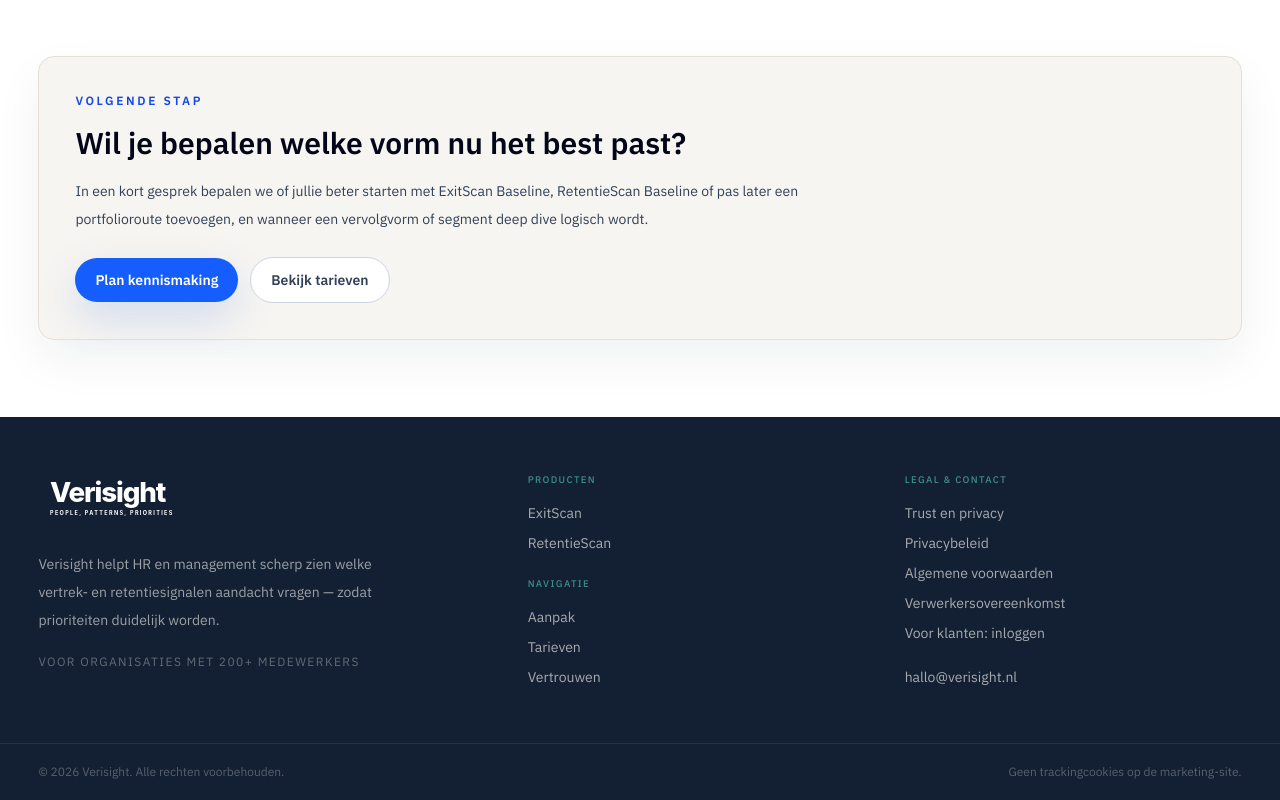
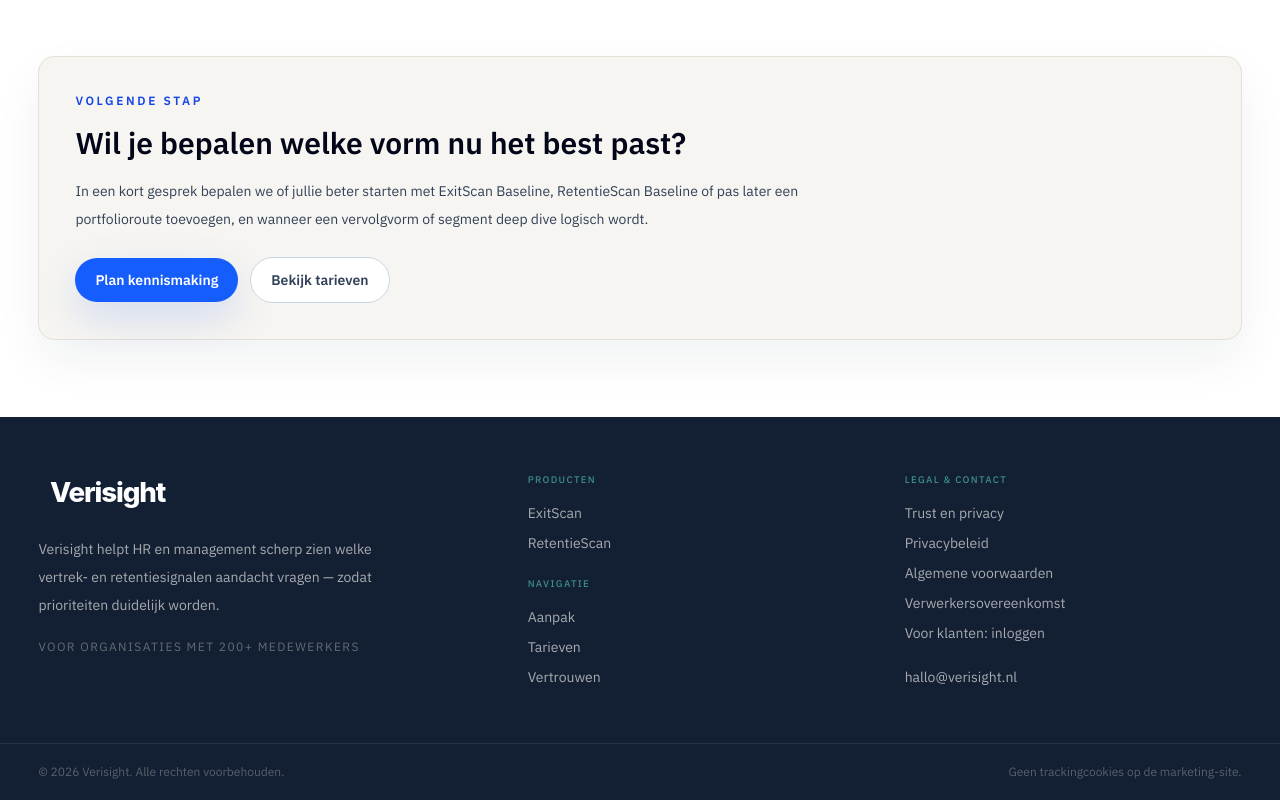
Before and after one commit to larshengel08-lang/VerisightSaaS, a Next.js app in the folder frontend/: page /aanpak in a window 1280 px wide. Shown: the part 5794-6594 px from the top of the page. Built offline with nearby package versions, Linux system fonts and the light colour scheme.

Commit message:
rebrand: footer — use logo-text SVG, align tagline opacity to 0.65

```diff
--- a/frontend/components/marketing/public-footer.tsx
+++ b/frontend/components/marketing/public-footer.tsx
@@ -20,8 +20,8 @@ export function PublicFooter() {
 
         {/* Kolom 1 — merk */}
         <div>
-          <Wordmark size="sm" light />
-          <p className="mt-4 max-w-sm text-sm leading-7 text-[rgba(247,245,241,0.6)]">
+          <Wordmark size="sm" showTagline={false} light />
+          <p className="mt-4 max-w-sm text-sm leading-7 text-[rgba(247,245,241,0.65)]">
             Verisight helpt HR en management scherp zien welke vertrek- en retentiesignalen
             aandacht vragen — zodat prioriteiten duidelijk worden.
           </p>
```
